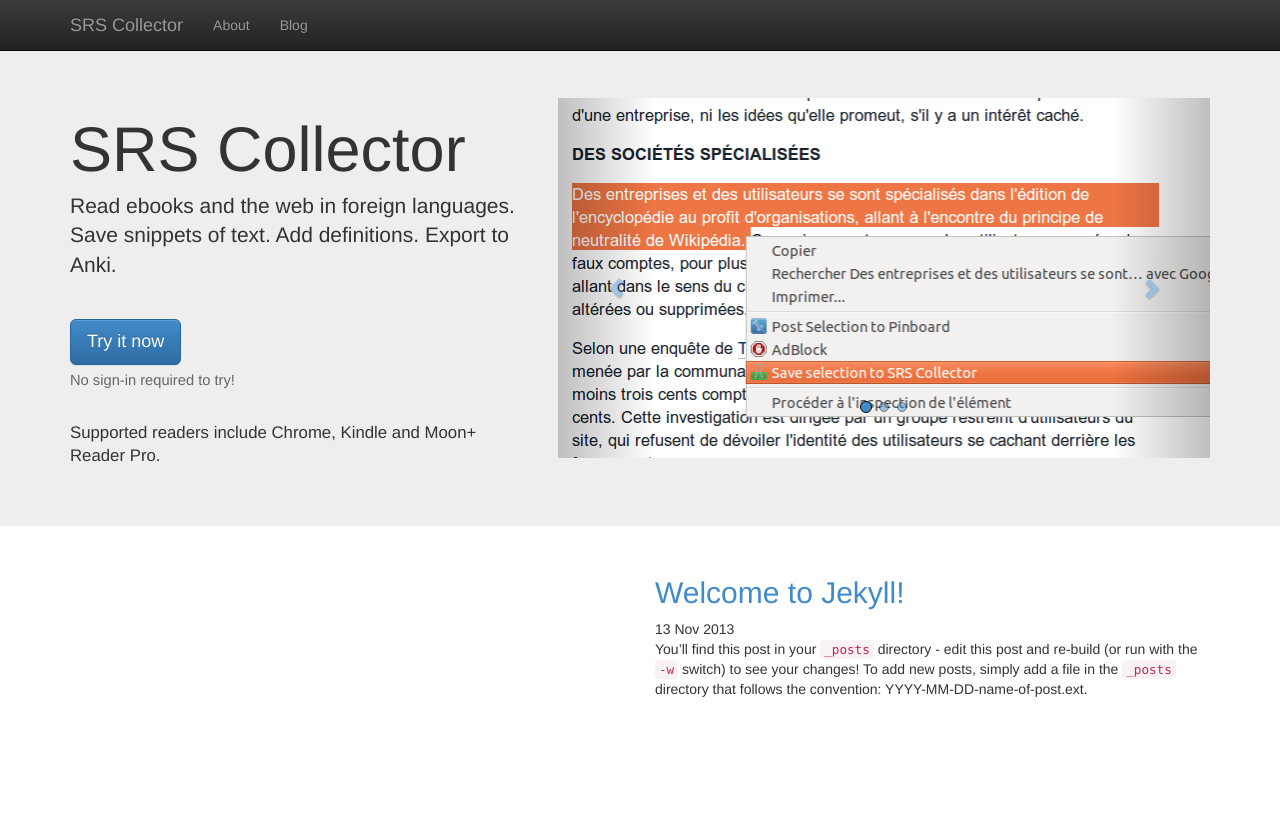
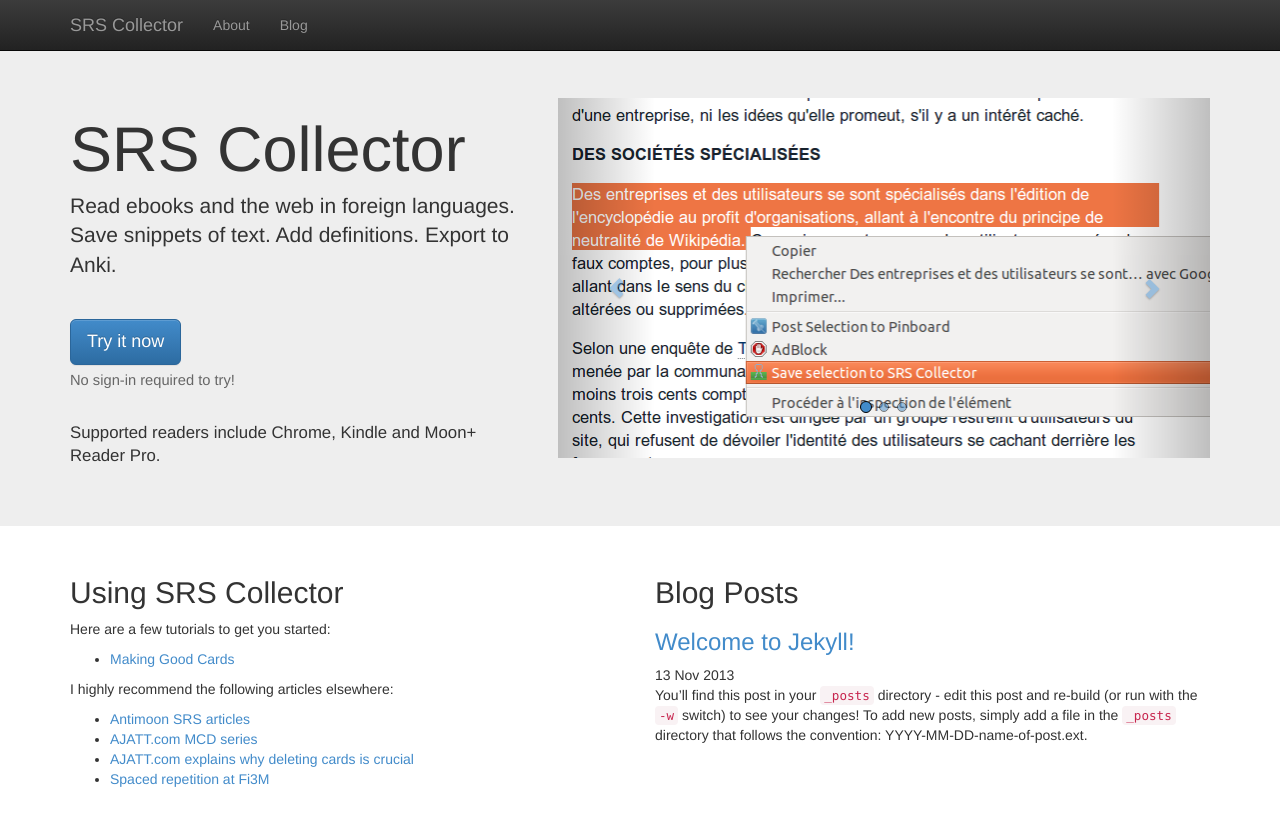
Before and after one commit to kiddsoftware/srscollector, a Jekyll site: the page built from index.html, in a window 1280 px wide. Shown: the top 826 px of the page. Built offline with Jekyll 4.4.1, drawn with Linux system fonts in a browser that asks for light colours; nearby versions of some CDN libraries; Markdown is read by kramdown in place of the engine named in the settings.

Commit message:
Add links and a stub article

```diff
--- a/index.html
+++ b/index.html
@@ -50,10 +50,27 @@
 <div class="container">
   <div class="row">
     <div class="col-md-6">
+      <h2>Using SRS Collector</h2>
+
+      <p>Here are a few tutorials to get you started:</p>
+
+      <ul>
+        <li><a href="/making_good_cards">Making Good Cards</a></li>
+      </ul>
+
+      <p>I highly recommend the following articles elsewhere:</p>
+
+      <ul>
+        <li><a href="http://www.antimoon.com/how/sm.htm">Antimoon SRS articles</a></li>
+        <li><a href="http://www.alljapaneseallthetime.com/blog/what-is-it-about-these-mcds-part-1">AJATT.com MCD series</a></li>
+        <li><a href="http://www.alljapaneseallthetime.com/blog/deletions">AJATT.com explains why deleting cards is crucial</a></li>
+        <li><a href="http://www.fluentin3months.com/spaced-repetition/">Spaced repetition at Fi3M</a></li>
+      </ul>
     </div>
     <div class="col-md-6">
+      <h2>Blog Posts</h2>
 {% for post in site.posts %}
-      <h2><a href="{{ post.url }}">{{ post.title }}</a></h2>
+      <h3><a href="{{ post.url }}">{{ post.title }}</a></h3>
       <div class="post-date">{{ post.date | date_to_string }}</div>
 
       <div class="excerpt">{{ post.excerpt }}</div>
```
Also changed, not shown: making_good_cards/index.md (added, +7 -0 lines).
